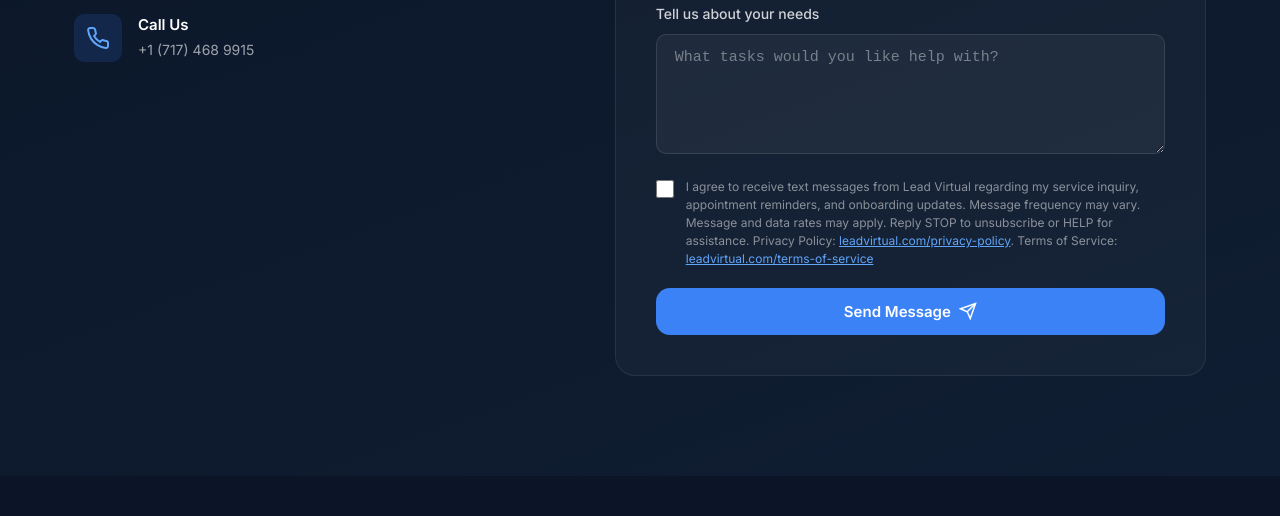
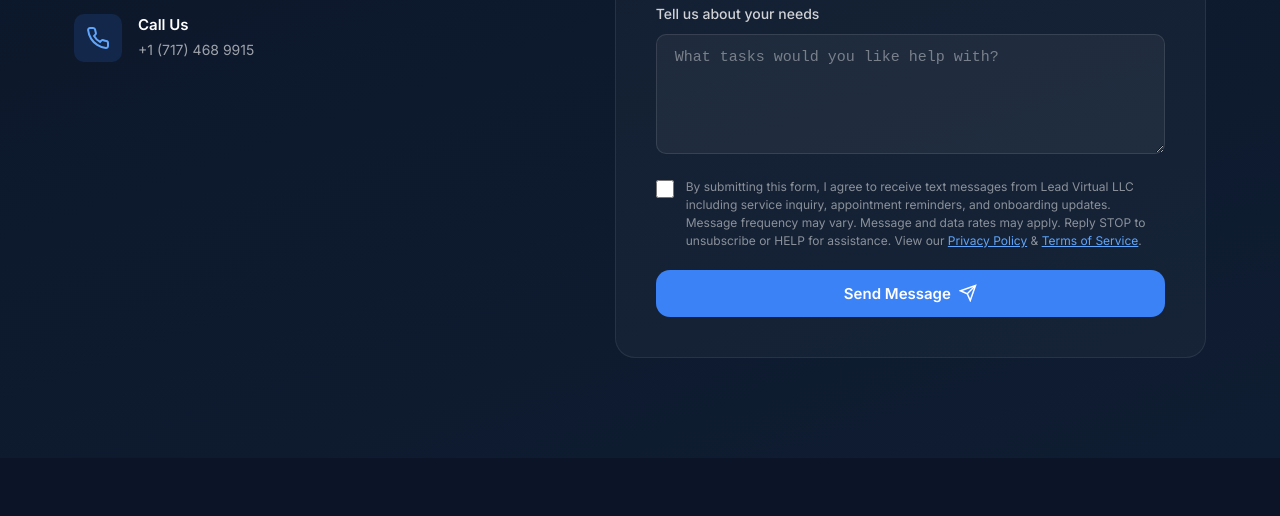
Before and after one commit to bezamo/Leadvirtual-website, a plain HTML site: page admin-executive-va/index.html in a window 1280 px wide. Shown: the part 6555-7071 px from the top of the page. Drawn offline with Linux system fonts and the light colour scheme; files whose address does not match are found by name.

Commit message:
Update SMS consent text to Lead Virtual LLC wording
https://claude.ai/code/session_01G6wQrQckxZ1BjfKfvDUn8i

Co-authored-by: Claude <noreply@anthropic.com>

```diff
--- a/admin-executive-va/index.html
+++ b/admin-executive-va/index.html
@@ -1269,7 +1269,7 @@ n1e6fNMcLCUCHO1OMzNYmqR00e4THnRMuCcmP1g8qsHCoSCjpsOOeAb0J05Y0kbPcyV4t5SbaIic
               <div class="form-consent">
                 <label class="consent-label">
                   <input type="checkbox" required>
-                  <span class="consent-text">I agree to receive text messages from Lead Virtual regarding my service inquiry, appointment reminders, and onboarding updates. Message frequency may vary. Message and data rates may apply. Reply STOP to unsubscribe or HELP for assistance. Privacy Policy: <a href="/privacy-policy" target="_blank">leadvirtual.com/privacy-policy</a>. Terms of Service: <a href="/terms-of-service" target="_blank">leadvirtual.com/terms-of-service</a></span>
+                  <span class="consent-text">By submitting this form, I agree to receive text messages from Lead Virtual LLC including service inquiry, appointment reminders, and onboarding updates. Message frequency may vary. Message and data rates may apply. Reply STOP to unsubscribe or HELP for assistance. View our <a href="/privacy-policy" target="_blank">Privacy Policy</a> &amp; <a href="/terms-of-service" target="_blank">Terms of Service</a>.</span>
                 </label>
               </div>
               <button type="submit" class="btn btn-primary" style="width: 100%;">Send Message <svg viewBox="0 0 24 24" fill="none" stroke="currentColor" stroke-width="2"><path d="M22 2L11 13"/><path d="M22 2l-7 20-4-9-9-4 20-7z"/></svg></button>
@@ -1953,7 +1953,7 @@ n1e6fNMcLCUCHO1OMzNYmqR00e4THnRMuCcmP1g8qsHCoSCjpsOOeAb0J05Y0kbPcyV4t5SbaIic
           <div class="form-group form-consent">
             <label class="consent-label">
               <input type="checkbox" id="modal-consent" required>
-              <span class="consent-text">I agree to receive text messages from Lead Virtual regarding my service inquiry, appointment reminders, and onboarding updates. Message frequency may vary. Message and data rates may apply. Reply STOP to unsubscribe or HELP for assistance. Privacy Policy: <a href="/privacy-policy" target="_blank">leadvirtual.com/privacy-policy</a>. Terms of Service: <a href="/terms-of-service" target="_blank">leadvirtual.com/terms-of-service</a></span>
+              <span class="consent-text">By submitting this form, I agree to receive text messages from Lead Virtual LLC including service inquiry, appointment reminders, and onboarding updates. Message frequency may vary. Message and data rates may apply. Reply STOP to unsubscribe or HELP for assistance. View our <a href="/privacy-policy" target="_blank">Privacy Policy</a> &amp; <a href="/terms-of-service" target="_blank">Terms of Service</a>.</span>
             </label>
           </div>
           <button type="submit" class="btn btn-primary btn-full">Send Message <svg viewBox="0 0 24 24" fill="none" stroke="currentColor" stroke-width="2"><path d="M5 12h14M12 5l7 7-7 7"/></svg></button>
```
Also changed, not shown: bookkeeping/index.html (+2 -2 lines), contact/index.html (+1 -1 lines), index.html (+2 -2 lines), real-estate-va/index.html (+2 -2 lines).
